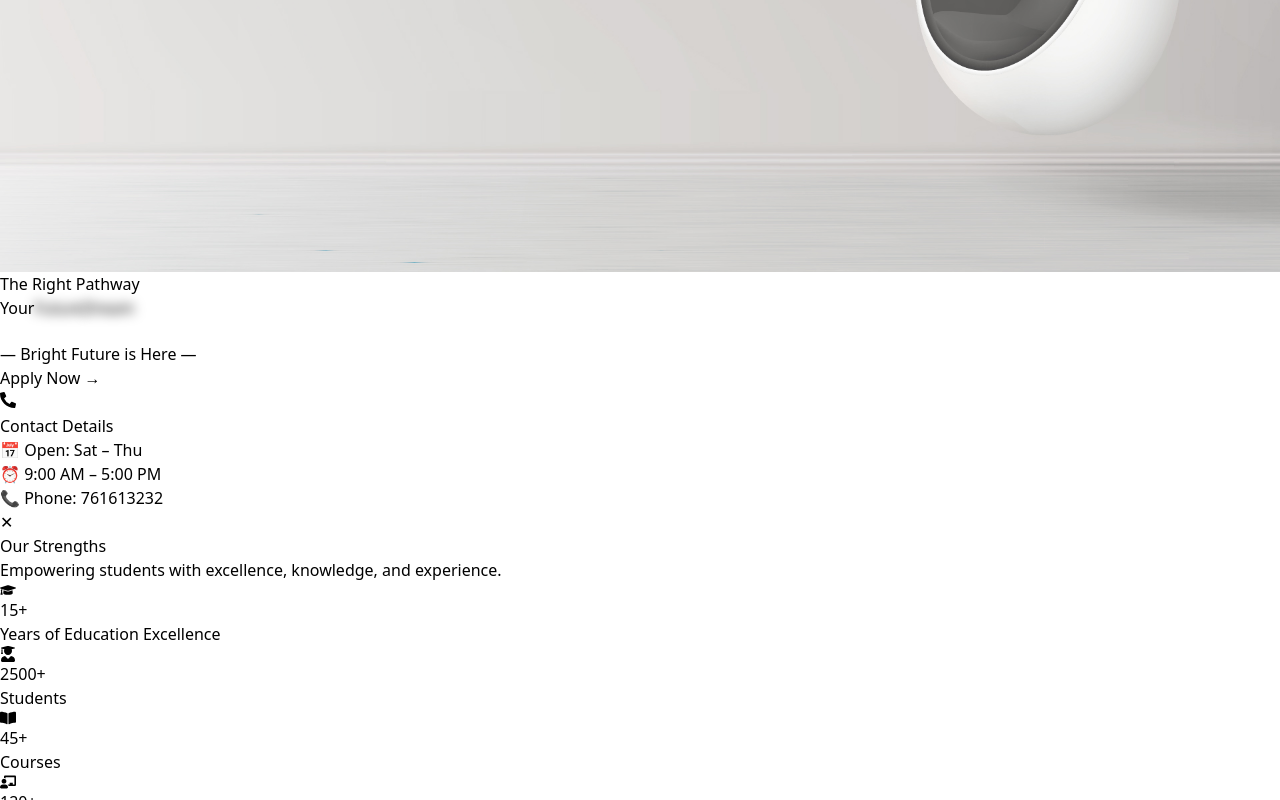
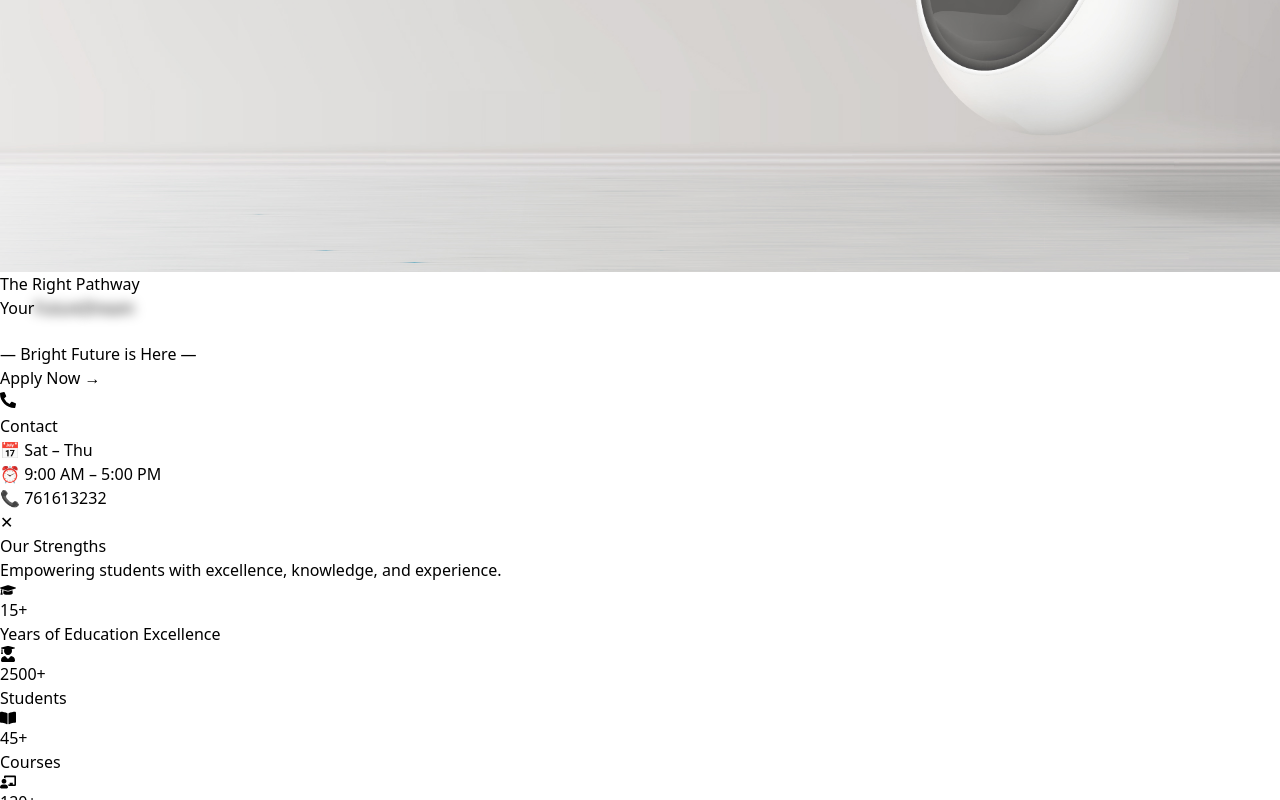
Before and after one commit to BenjaminKing0520/College-of-Melbourne, a React (Vite) app: page / in a window 1280 px wide. Both pictures are taken after a click on the button 8 px from the left and 1166 px from the top of the page. Shown: the part 766-1566 px from the top of the page. Built offline with nearby package versions, Linux system fonts and the light colour scheme.

Commit message:
NavBar toggler  update

```diff
--- a/src/components/HeroSlide/HeroSlide.jsx
+++ b/src/components/HeroSlide/HeroSlide.jsx
@@ -1,5 +1,10 @@
 import React, { useState, useEffect, useRef } from "react";
-import { motion, useScroll, useTransform } from "framer-motion";
+import {
+  motion,
+  useScroll,
+  useTransform,
+  AnimatePresence,
+} from "framer-motion";
 import { Link } from "react-router-dom";
 import { FaPhoneAlt } from "react-icons/fa";
 
@@ -79,7 +84,6 @@ const TrueFocus = ({
 export default function HeroSlider() {
   const { scrollY } = useScroll();
   const bgY = useTransform(scrollY, [0, 300], ["0%", "15%"]);
-
   const [showContact, setShowContact] = useState(false);
 
   return (
@@ -143,6 +147,7 @@ export default function HeroSlider() {
             — Bright Future is Here —
           </p>
 
+          {/* Apply Now Button */}
           <Link to="/apply-now">
             <motion.button
               whileHover={{ scale: 1.05 }}
@@ -170,7 +175,8 @@ export default function HeroSlider() {
         </div>
       </motion.div>
 
-      {/* Phone Button */}
+      {/* Phone Button & Half-Circle Contact Popup */}
+      <div className="relative">
         <motion.button
           onClick={() => setShowContact(!showContact)}
           whileHover={{ scale: 1.1 }}
@@ -180,20 +186,21 @@ export default function HeroSlider() {
           <FaPhoneAlt className="text-white text-xl sm:text-2xl" />
         </motion.button>
 
-      {/* Contact Popup */}
+        {/* Half-Circle Contact Popup */}
+        <AnimatePresence>
           {showContact && (
             <motion.div
-          initial={{ opacity: 0, scale: 0.8, y: 20 }}
-          animate={{ opacity: 1, scale: 1, y: 0 }}
+              initial={{ opacity: 0, scale: 0 }}
+              animate={{ opacity: 1, scale: 1 }}
+              exit={{ opacity: 0, scale: 0 }}
               transition={{ duration: 0.3 }}
-          className="fixed bottom-24 right-6 z-50 bg-white/90 backdrop-blur-lg rounded-xl shadow-xl p-4 w-64"
+              className="fixed bottom-6 right-20 z-50 w-48 h-32 rounded-l-full bg-white/90 backdrop-blur-lg shadow-xl p-4 flex flex-col justify-center items-start"
             >
-          <h4 className="font-bold text-gray-800 mb-2">Contact Details</h4>
-
-          <p className="text-sm text-gray-700 mb-1">📅 Open: Sat – Thu</p>
-          <p className="text-sm text-gray-700 mb-2">⏰ 9:00 AM – 5:00 PM</p>
+              <h4 className="font-bold text-gray-800 mb-1">Contact</h4>
+              <p className="text-sm text-gray-700 mb-1">📅 Sat – Thu</p>
+              <p className="text-sm text-gray-700 mb-1">⏰ 9:00 AM – 5:00 PM</p>
               <p className="text-sm text-gray-700">
-            📞 Phone:{" "}
+                📞{" "}
                 <a href="tel:761613232" className="text-red-600 font-semibold">
                   761613232
                 </a>
@@ -207,6 +214,8 @@ export default function HeroSlider() {
               </button>
             </motion.div>
           )}
+        </AnimatePresence>
+      </div>
     </div>
   );
 }
```
Lines whose indentation alone changed are shown as unchanged.
